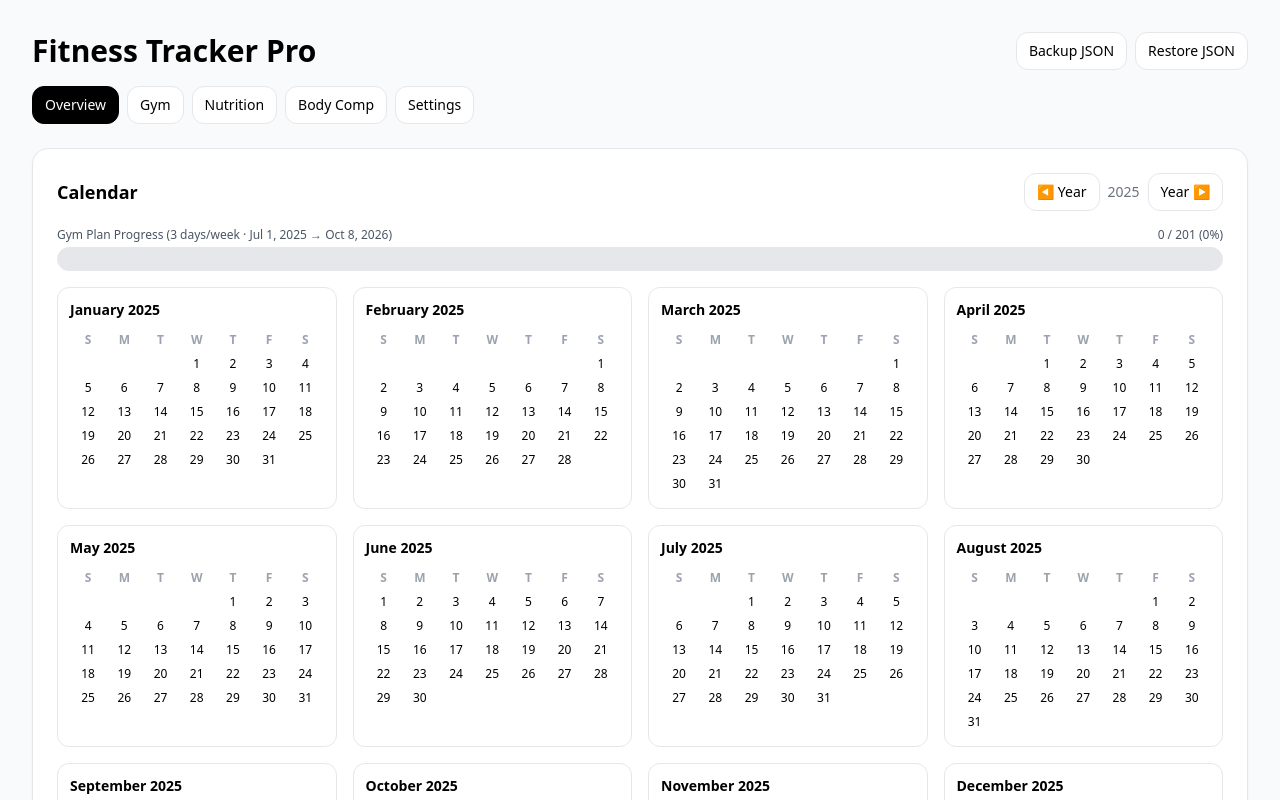
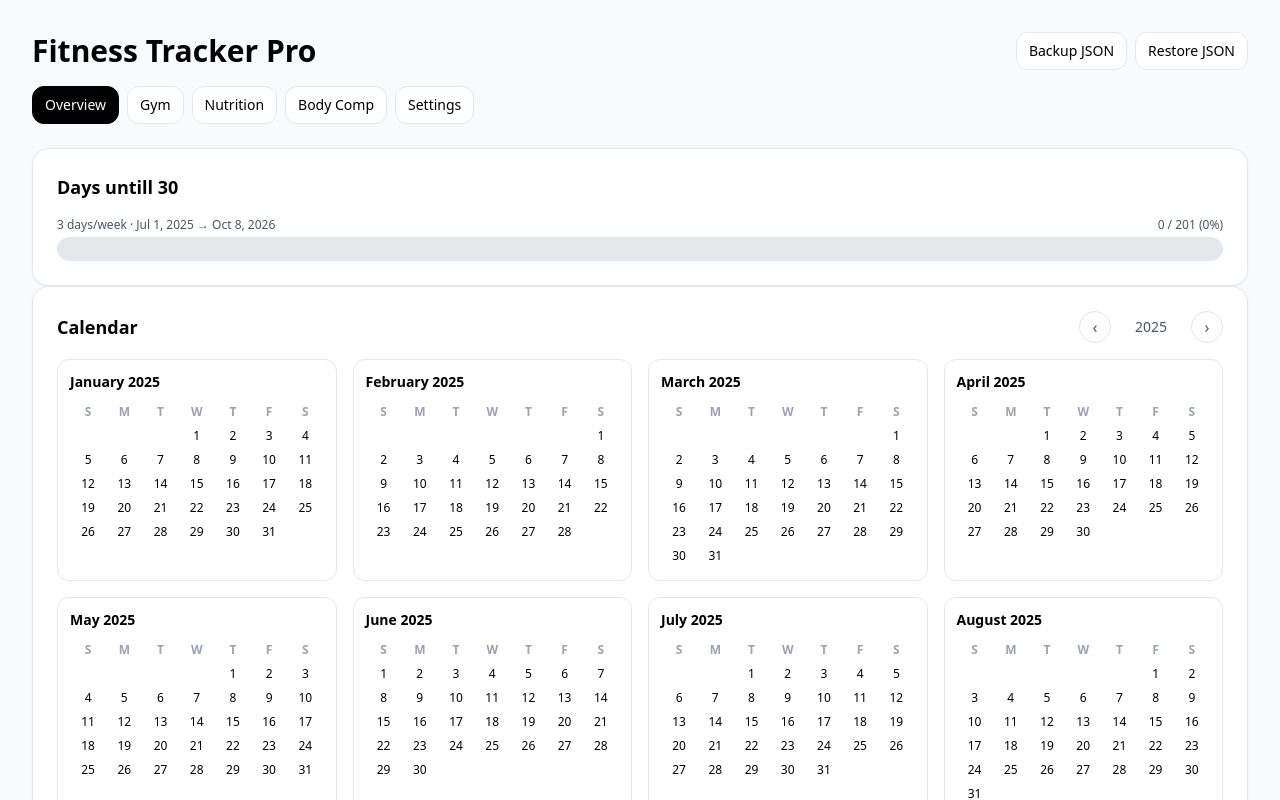
Before and after one commit to jodarwich2-cmd/fitness-dashboard-Pro-Fix, a React (Vite) app: page / in a window 1280 px wide. Shown: the top 800 px of the page. Built offline with nearby package versions, Linux system fonts and the light colour scheme.

Commit message:
Add files via upload

```diff
--- a/src/App.jsx
+++ b/src/App.jsx
@@ -6,6 +6,7 @@ import { LineChart, Line, XAxis, YAxis, CartesianGrid, Tooltip, ResponsiveContai
 
 function cn(...a){ return a.filter(Boolean).join(" "); }
 const COLORS = { gym: "#C29B2C", nutrition: "#16a34a", body: "#2563eb" };
+const GREEN700 = "#15803d"; // tailwind text-green-700
 
 // Plan window for progress bar
 const PLAN_START = new Date(2025, 6, 1); // July=6
@@ -95,7 +96,6 @@ export default function App(){
     // Count unique gym dates within plan range
     const start = PLAN_START;
     const end = PLAN_END;
-    const MS = 24*60*60*1000;
     const uniq = new Set();
     for(const r of gymLog){
       const dParts = r.date.split("-").map(n=>Number(n));
@@ -135,46 +135,52 @@ export default function App(){
       </Header>
 
       {view==="home" && (<>
-        <Card
-          title="Calendar"
-          actions={
-            <div className="flex items-center gap-2">
-              {calView.mode==="month" && <Button variant="outline" onClick={()=>setCalView({...calView, mode:"year", selectedDay:null})}>Back to Year</Button>}
-              {calView.mode==="year" && (<>
-                <Button variant="outline" onClick={()=>setCalView(v=>({...v, year: v.year-1}))}>◀ Year</Button>
-                <div className="text-sm text-gray-500">{calView.year}</div>
-                <Button variant="outline" onClick={()=>setCalView(v=>({...v, year: v.year+1}))}>Year ▶</Button>
-              </>)}
-            </div>
-          }>
-          {/* Plan progress bar (25% of calendar height visually -> give a generous height) */}
-          <div className="mb-4">
+        {/* Progress bar card, visually independent from the calendar */}
+        <Card title="Days untill 30">
           <div className="flex items-center justify-between text-xs text-gray-600 mb-1">
-              <div>Gym Plan Progress (3 days/week · Jul 1, 2025 → Oct 8, 2026)</div>
+            <div>3 days/week · Jul 1, 2025 → Oct 8, 2026</div>
             <div>{plan.actual} / {plan.target} ({Math.round(plan.pct)}%)</div>
           </div>
           <div className="w-full h-6 rounded-xl bg-gray-200 overflow-hidden border">
             <div
               className="h-6"
-                style={{
-                  width: Math.min(100, plan.pct) + "%",
-                  background: COLORS.gym
-                }}
+              style={{ width: Math.min(100, plan.pct) + "%", background: GREEN700 }}
               title="Planned progress"
             />
             {plan.pct>100 && (
               <div
                 className="h-6 -mt-6 opacity-80"
-                  style={{
-                    width: "100%",
-                    background: "repeating-linear-gradient(45deg, rgba(194,155,44,0.2), rgba(194,155,44,0.2) 8px, rgba(194,155,44,0.35) 8px, rgba(194,155,44,0.35) 16px)"
-                  }}
+                style={{ width: "100%", background: "repeating-linear-gradient(45deg, rgba(21,128,61,0.2), rgba(21,128,61,0.2) 8px, rgba(21,128,61,0.35) 8px, rgba(21,128,61,0.35) 16px)" }}
                 title="Over plan"
               />
             )}
           </div>
+        </Card>
+
+        <Card
+          title="Calendar"
+          actions={
+            <div className="flex items-center gap-2">
+              {calView.mode==="month" && (
+                <Button variant="outline" onClick={()=>setCalView({...calView, mode:"year", selectedDay:null})}>Back</Button>
+              )}
+              {calView.mode==="year" && (
+                <div className="flex items-center gap-2">
+                  <button
+                    aria-label="Previous year"
+                    onClick={()=>setCalView(v=>({...v, year: v.year-1}))}
+                    className="h-8 w-8 rounded-full border text-gray-600 hover:bg-gray-50"
+                  >‹</button>
+                  <div className="text-sm text-gray-600 w-16 text-center">{calView.year}</div>
+                  <button
+                    aria-label="Next year"
+                    onClick={()=>setCalView(v=>({...v, year: v.year+1}))}
+                    className="h-8 w-8 rounded-full border text-gray-600 hover:bg-gray-50"
+                  >›</button>
                 </div>
-
+              )}
+            </div>
+          }>
           <div className="space-y-4">
             {calView.mode==="year" && <YearCalendar year={calView.year} hasDataDates={hasDataDates} onSelectMonth={(m)=>setCalView({...calView, mode:"month", month:m})} />}
             {calView.mode==="month" && (
```
Lines whose indentation alone changed are shown as unchanged.
